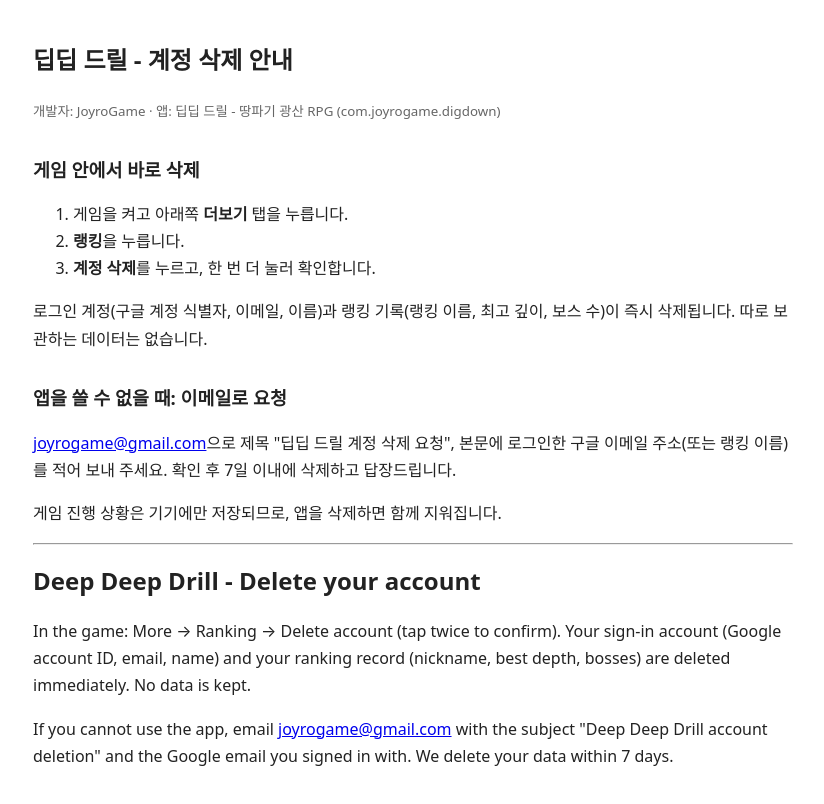
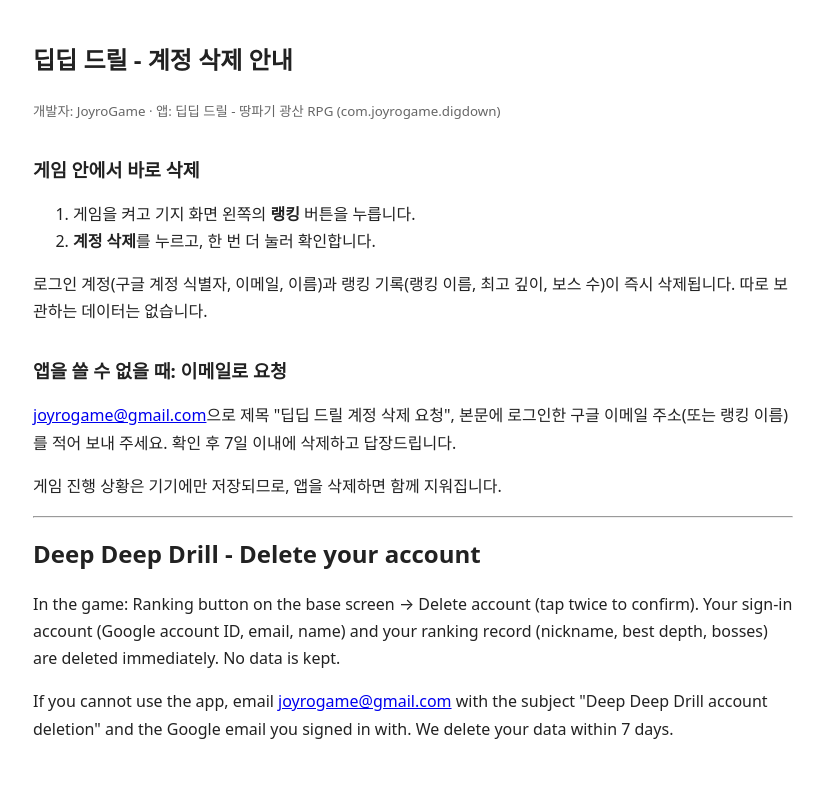
Before and after one commit to login7942/deepdeepdrill, a plain HTML site: page delete.html in a window 1280 px wide. Shown: the whole page, without its empty margins (227-1051 px from the left). Drawn offline with Linux system fonts and the light colour scheme.

Commit message:
Update account deletion instructions in delete.html

```diff
--- a/delete.html
+++ b/delete.html
@@ -11,8 +11,7 @@
 <p><small>개발자: JoyroGame · 앱: 딥딥 드릴 - 땅파기 광산 RPG (com.joyrogame.digdown)</small></p>
 <h2>게임 안에서 바로 삭제</h2>
 <ol>
-<li>게임을 켜고 아래쪽 <b>더보기</b> 탭을 누릅니다.</li>
-<li><b>랭킹</b>을 누릅니다.</li>
+<li>게임을 켜고 기지 화면 왼쪽의 <b>랭킹</b> 버튼을 누릅니다.</li>
 <li><b>계정 삭제</b>를 누르고, 한 번 더 눌러 확인합니다.</li>
 </ol>
 <p>로그인 계정(구글 계정 식별자, 이메일, 이름)과 랭킹 기록(랭킹 이름, 최고 깊이, 보스 수)이 즉시 삭제됩니다. 따로 보관하는 데이터는 없습니다.</p>
@@ -21,7 +20,7 @@
 <p>게임 진행 상황은 기기에만 저장되므로, 앱을 삭제하면 함께 지워집니다.</p>
 <hr>
 <h1>Deep Deep Drill - Delete your account</h1>
-<p>In the game: More → Ranking → Delete account (tap twice to confirm). Your sign-in account (Google account ID, email, name) and your ranking record (nickname, best depth, bosses) are deleted immediately. No data is kept.</p>
+<p>In the game: Ranking button on the base screen → Delete account (tap twice to confirm). Your sign-in account (Google account ID, email, name) and your ranking record (nickname, best depth, bosses) are deleted immediately. No data is kept.</p>
 <p>If you cannot use the app, email <a href="mailto:joyrogame@gmail.com">joyrogame@gmail.com</a> with the subject "Deep Deep Drill account deletion" and the Google email you signed in with. We delete your data within 7 days.</p>
 </body>
 </html>
```
